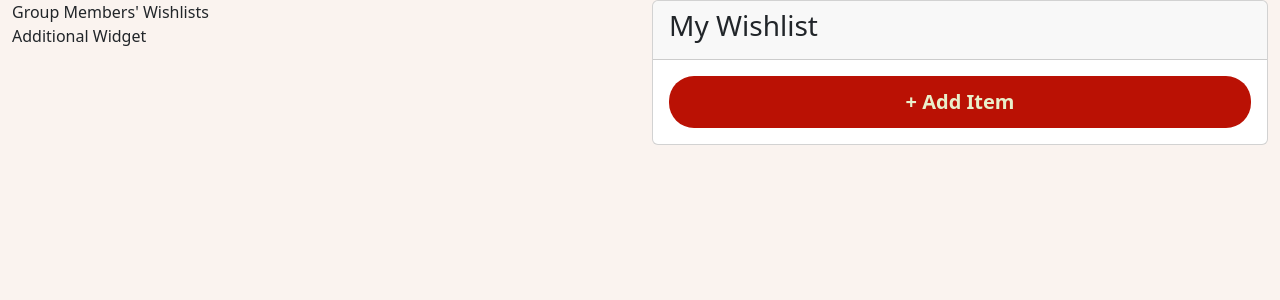
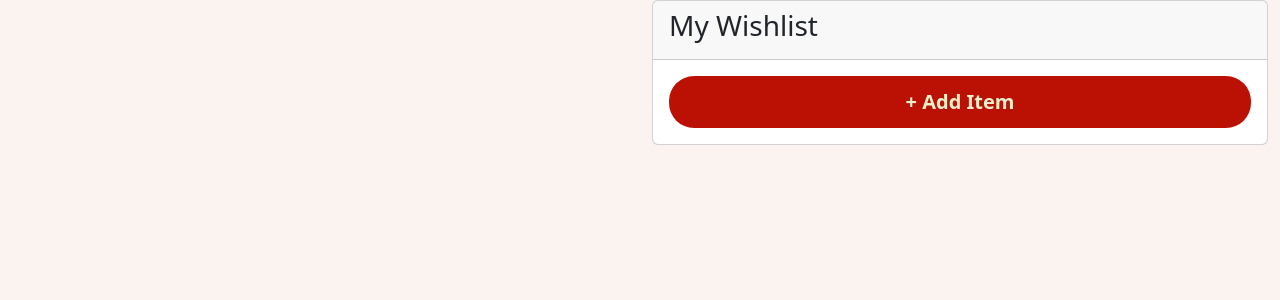
Before and after one commit to alex-enc/secret-santa-wishlist-django, a Django app: page /dashboard/ in a window 1280 px wide. Shown: the part 104-404 px from the top of the page. Run offline with Django 4.2, Linux system fonts and the light colour scheme; a user stored in the database is signed in; data comes from the database, SQL or seed files in the repository; some libraries are stand-ins or nearby versions.

Commit message:
Remove widget placeholders

```diff
--- a/secret_santa_wishlist/secretsanta/templates/dashboard.html
+++ b/secret_santa_wishlist/secretsanta/templates/dashboard.html
@@ -52,9 +52,6 @@
                 {% endif %}
             </div>
 
-
-            <div class="widget">Group Members' Wishlists</div>
-            <div class="widget">Additional Widget</div>
             <!-- Add more widgets as needed -->
         </div>
 
```
